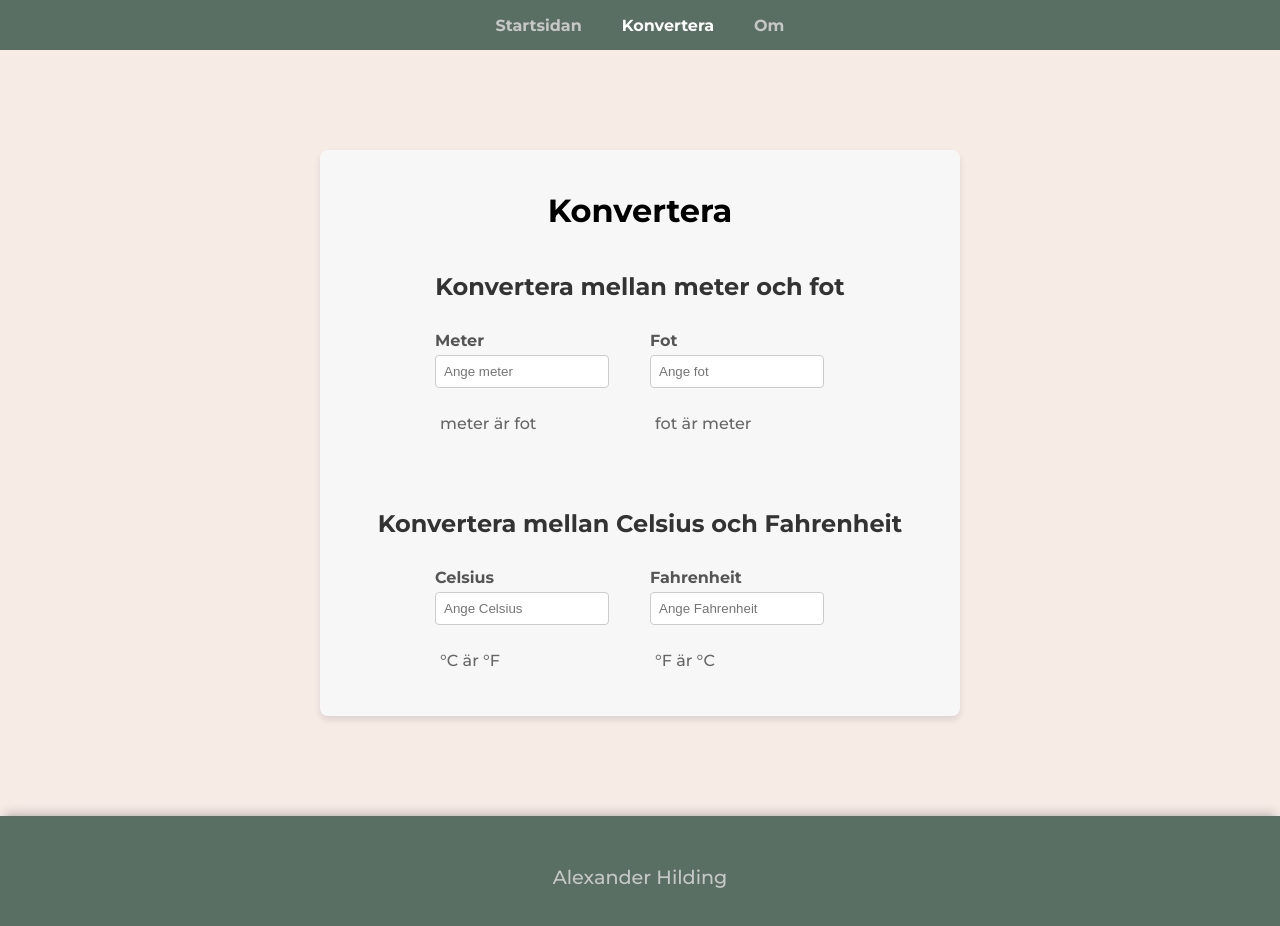
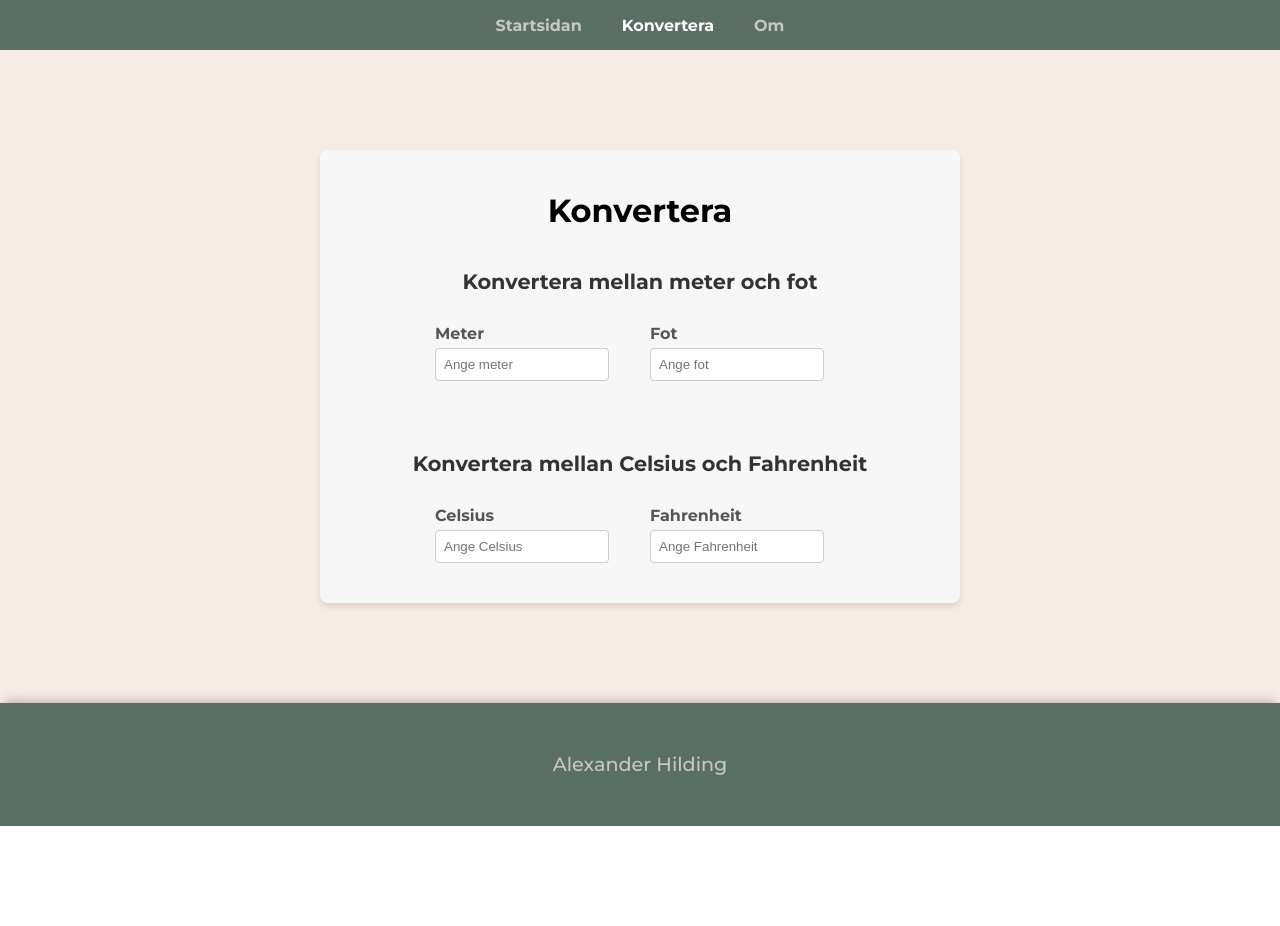
Before and after one commit to hildingx/dt_208g_mom3, an Angular app: page /converter in a window 1280 px wide. Shown: the top 926 px of the page. After the commit the page ends 826 px from the top, so only its background shows below. Built offline with nearby package versions, Linux system fonts and the light colour scheme.

Commit message:
Uppdaterat funktionaliteten för konverteringen.

```diff
--- a/src/app/pages/converter/converter.component.html
+++ b/src/app/pages/converter/converter.component.html
@@ -7,13 +7,13 @@
             <label for="meter">Meter</label>
             <br>
             <input type="number" id="meter" [(ngModel)]="meter" (input)="convertToFeet()" placeholder="Ange meter">
-            <p>{{ meter }} meter är {{ feet }} fot</p>
+            <p *ngIf="feetResult !== null">{{ meter }} meter är {{ feetResult }} fot</p>
         </div>
         <div class="convert">
             <label for="feet">Fot</label>
             <br>
             <input type="number" id="feet" [(ngModel)]="feet" (input)="convertToMeter()" placeholder="Ange fot">
-            <p>{{ feet }} fot är {{ meter }} meter</p>
+            <p *ngIf="meterResult !== null">{{ feet }} fot är {{ meterResult }} meter</p>
         </div>
     </div>
 
@@ -23,14 +23,14 @@
             <label for="celcius">Celsius</label>
             <br>
             <input type="number" id="celcius" [(ngModel)]="celsius" (input)="convertToFahrenheit()" placeholder="Ange Celsius">
-            <p>{{ celsius }} °C är {{ fahrenheit }} °F</p>
+            <p *ngIf="fahResult !== null">{{ celsius }} °C är {{ fahResult }} °F</p>
         </div>
 
         <div class="convert">
             <label for="fahrenheit">Fahrenheit</label>
             <br>
             <input type="number" id="fahrenheit" [(ngModel)]="fahrenheit" (input)="convertToCelsius()" placeholder="Ange Fahrenheit">
-            <p>{{ fahrenheit }} °F är {{ celsius }} °C</p>
+            <p *ngIf="celResult !== null">{{ fahrenheit }} °F är {{ celResult }} °C</p>
         </div>
     </div>
 </div>
--- a/src/app/pages/converter/converter.component.scss
+++ b/src/app/pages/converter/converter.component.scss
@@ -14,6 +14,7 @@
     h2 {
         color: #333;
         margin-bottom: 20px;
+        font-size: 1.3em;
 
         &:last-of-type {
             margin-top: 50px;
@@ -54,7 +55,7 @@
         }
 
         p {
-            font-size: 16px;
+            font-size: 1em;
             color: #666;
             padding-left: 5px;
         }
--- a/src/app/pages/converter/converter.component.ts
+++ b/src/app/pages/converter/converter.component.ts
@@ -1,10 +1,11 @@
+import { CommonModule } from '@angular/common';
 import { Component } from '@angular/core';
 import { FormsModule } from '@angular/forms';
 
 @Component({
   selector: 'app-converter',
   standalone: true,
-  imports: [FormsModule],
+  imports: [FormsModule, CommonModule],
   templateUrl: './converter.component.html',
   styleUrl: './converter.component.scss'
 })
@@ -12,31 +13,45 @@ export class ConverterComponent {
   //Egenskaper
   meter: number | null = null;
   feet: number | null = null;
+  meterResult: number | null = null;
+  feetResult: number | null = null;
   celsius: number | null = null;
   fahrenheit: number | null = null;
+  celResult: number | null = null;
+  fahResult: number | null = null;
 
   //Metoder
   convertToFeet(): void {
+    //Om meter inte är null
     if(this.meter != null) {
-      this.feet = Number((this.meter * 3.28084).toFixed(2));
+      //Beräkna fot och avrunda till två decimaler
+      this.feetResult = Number((this.meter * 3.28084).toFixed(2));
+    } else {
+      this.feetResult = null;
     }
   }
 
   convertToMeter(): void {
     if(this.feet != null) {
-      this.meter = Number((this.feet * 0.3048).toFixed(2));
+      this.meterResult = Number((this.feet * 0.3048).toFixed(2));
+    } else {
+      this.meterResult = null;
     }
   }
 
   convertToFahrenheit(): void {
     if(this.celsius != null) {
-      this.fahrenheit = Number(((this.celsius * 9/5) + 32).toFixed(2));
+      this.fahResult = Number(((this.celsius * 9/5) + 32).toFixed(2));
+    } else {
+      this.fahResult = null;
     }
   }
 
   convertToCelsius(): void {
     if(this.fahrenheit != null) {
-      this.celsius = Number(((this.fahrenheit - 32) * 5/9).toFixed(2));
+      this.celResult = Number(((this.fahrenheit - 32) * 5/9).toFixed(2));
+    } else {
+      this.celResult = null;
     }
   }
 }
```
